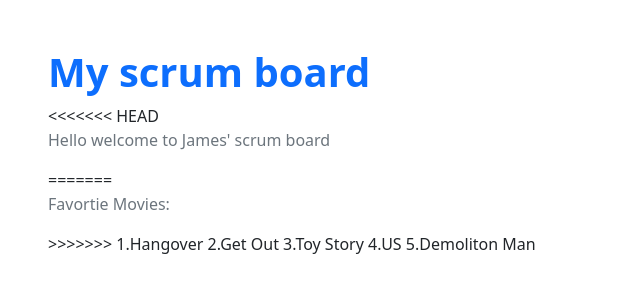
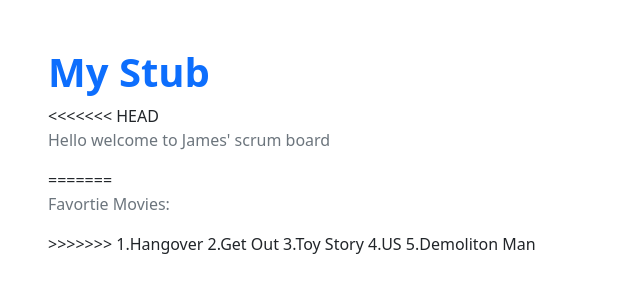
Before and after one commit to TheGerbil21/NBAD_flask, a Flask app: page /stub/ in a window 1280 px wide. Shown: the part 66-366 px from the top of the page, without its empty margins (0-640 px from the left). Run offline with Flask 2, Linux system fonts and the light colour scheme.

Commit message:
jajdhdff

```diff
--- a/templates/stub.html
+++ b/templates/stub.html
@@ -8,7 +8,7 @@
 {% block body %}
     <!- Try building a new body here, bootstrap is a wise choice ->
     <div class="px-5 py-5 mx-auto">
-        <h1 class="text-primary"><strong>My scrum board</strong></h1>
+        <h1 class="text-primary"><strong>My Stub</strong></h1>
 <<<<<<< HEAD
         <p class="text-secondary">Hello welcome to James' scrum board</p>
 =======
```
